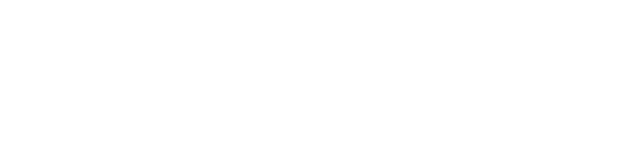
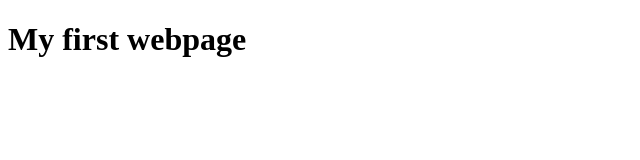
Before and after one commit to sarahrams/clone-demo, a plain HTML site: page index.html in a window 1280 px wide. Shown: the whole page, without its empty margins (0-640 px from the left). Drawn offline with Linux system fonts and the light colour scheme.

Commit message:
Add header to the page

```diff
--- a/index.html
+++ b/index.html
@@ -9,5 +9,8 @@
 </head>
 <body>
     <script src="js/app.js"></script>
+    <header>
+        <h1>My first webpage</h1>
+    </header>
 </body>
 </html>
```
